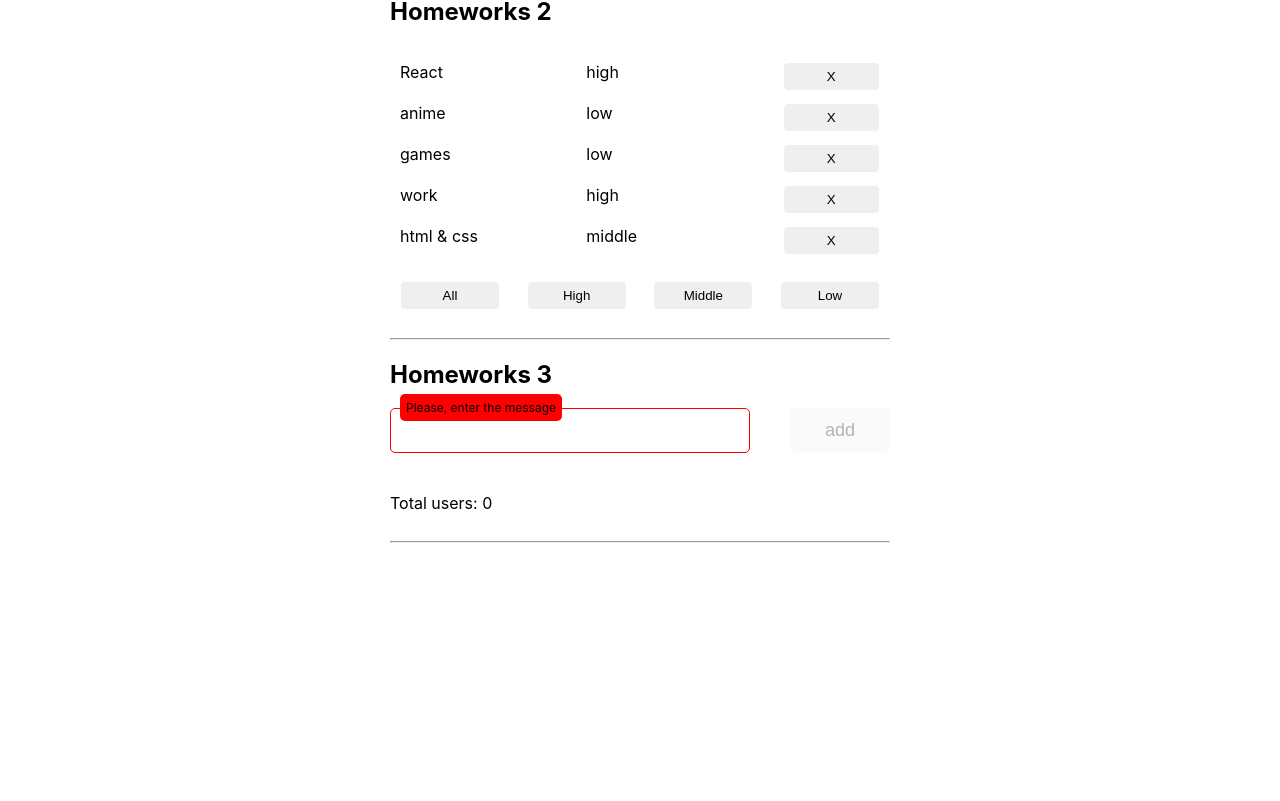
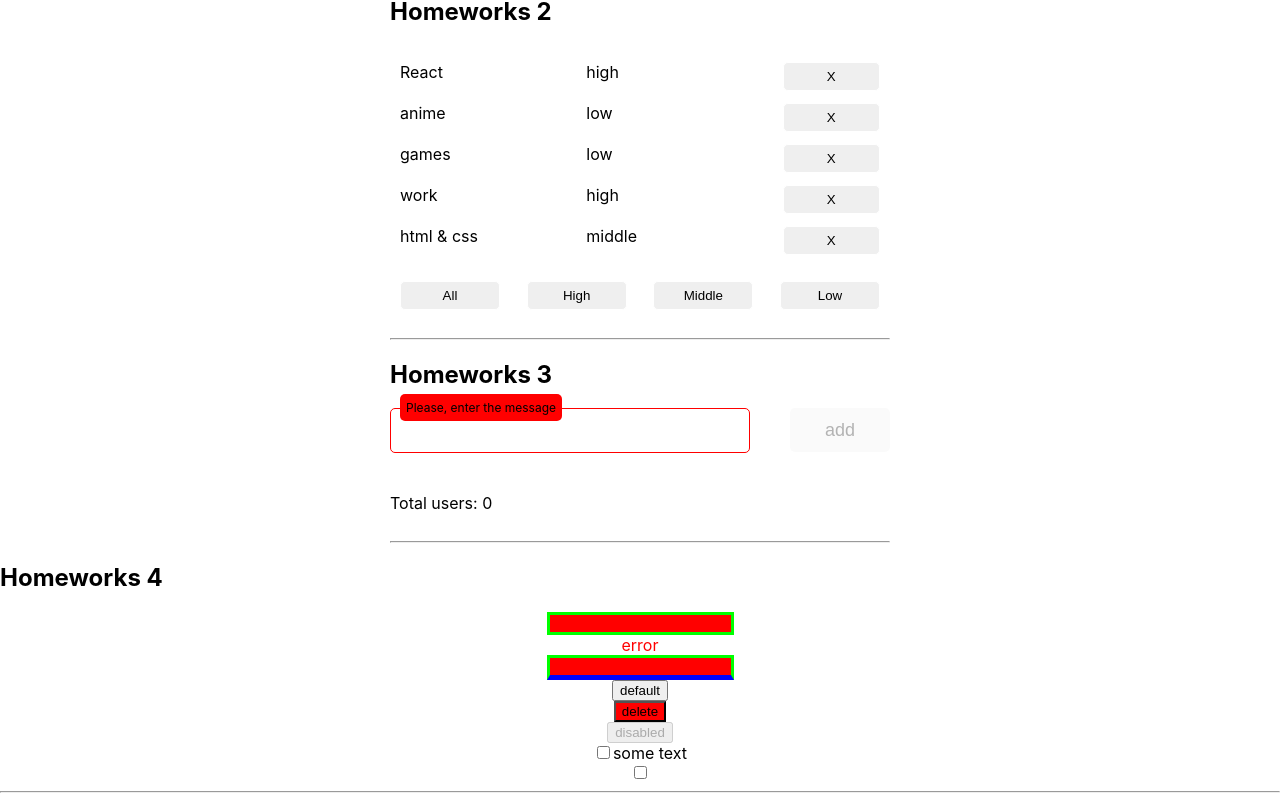
Before and after one commit to aivan3d66/tasksFromIgnat, a React (Create React App) app in the folder my-app/: page / in a window 1280 px wide. Shown: the part 503-1304 px from the top of the page. Before the commit the page ends 1054 px from the top, so only its background shows below. Built offline with nearby package versions, Linux system fonts and the light colour scheme.

Commit message:
add HW4 and import

```diff
--- a/my-app/src/p1-main/m1-ui/u1-app/App.tsx
+++ b/my-app/src/p1-main/m1-ui/u1-app/App.tsx
@@ -3,6 +3,7 @@ import s from './App.module.css'
 import HW1 from '../../../p2-homeworks/h1/HW1'
 import HW2 from '../../../p2-homeworks/h2/HW2'
 import HW3 from '../../../p2-homeworks/h3/HW3'
+import HW4 from '../../../p2-homeworks/h4/HW4'
 
 
 function App() {
@@ -12,7 +13,7 @@ function App() {
             <HW1/>
             <HW2/>
             <HW3/>
-            {/*<HW4/>*/}
+            <HW4/>
             {/*<HW5/>*/}
         </div>
     )
```
